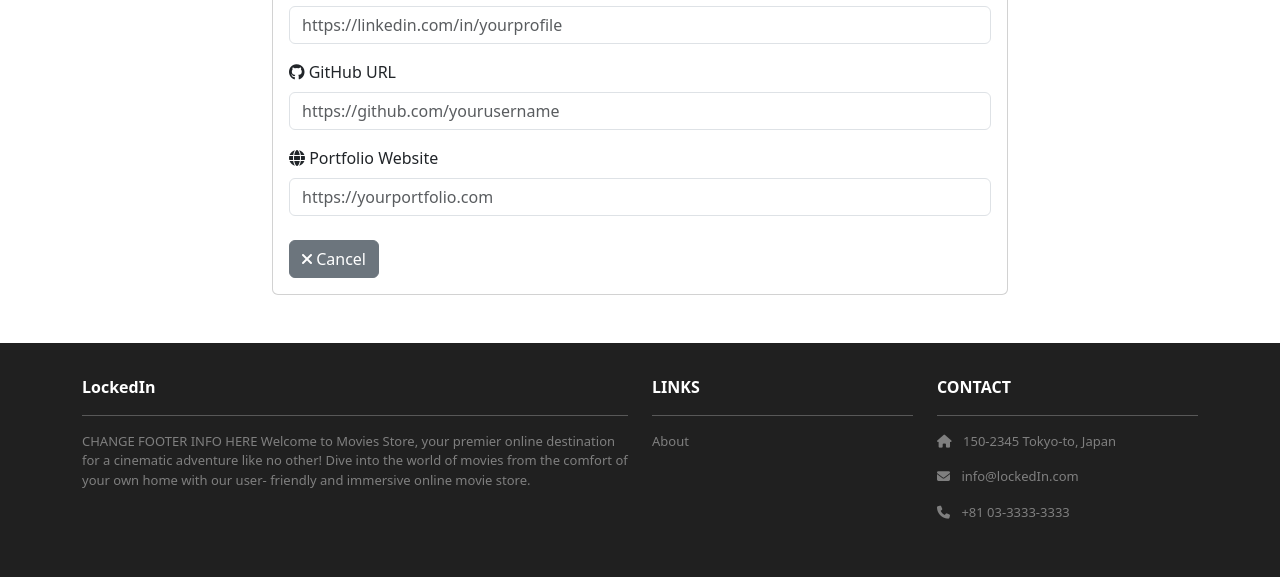
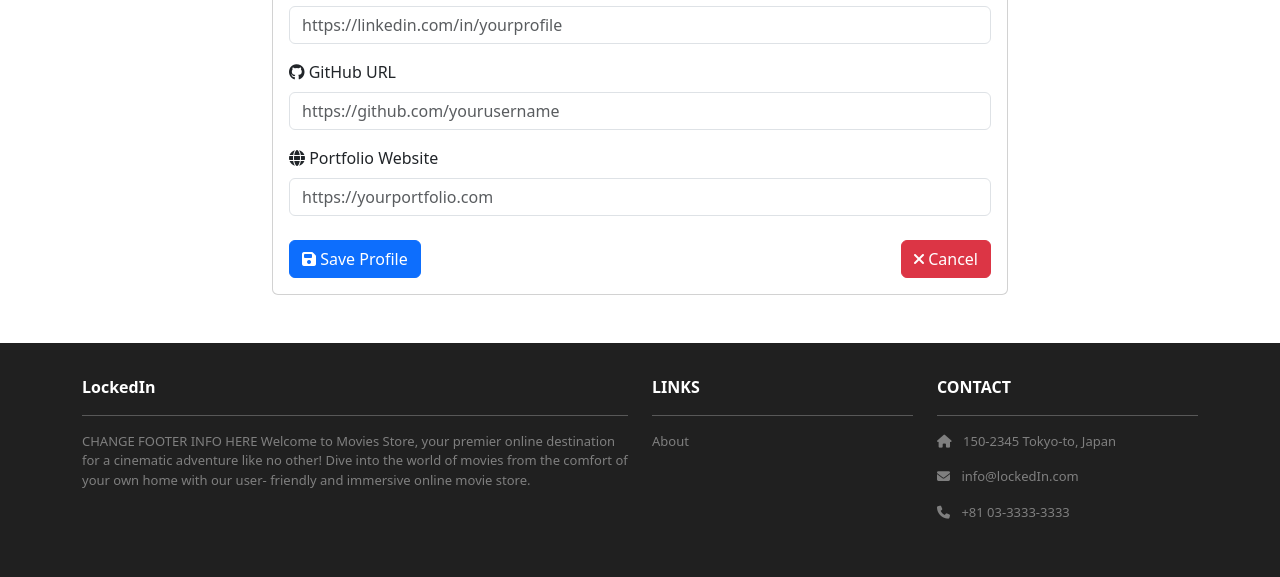
Before and after one commit to StealthyFearZ/lockedin, a Django app: page /profiles/edit/ in a window 1280 px wide. Shown: the part 726-1303 px from the top of the page. Run offline with Django 5.2, Linux system fonts and the light colour scheme; the visitor is signed in with stand-in values (Sample User, id 1); data comes from the database, SQL or seed files in the repository; some libraries are stand-ins or nearby versions.

Commit message:
Added Save Button

```diff
--- a/lockedin/profiles/templates/profiles/profile_form.html
+++ b/lockedin/profiles/templates/profiles/profile_form.html
@@ -80,8 +80,11 @@
 
                         <!-- ADD "Cancel Button" and "Save Changes" BUTTONS-->
                         <div class="d-flex justify-content-between mt-4">
+                            <button type="submit" class="btn btn-primary">
+                                <i class="fas fa-save"></i> Save Profile
+                            </button>
                             <a href="{% url 'profiles.detail' username=user.username %}"
-                               class="btn btn-secondary">
+                               class="btn btn-danger">
                                 <i class="fa-solid fa-xmark"></i> Cancel
                             </a>
                         </div>
```
